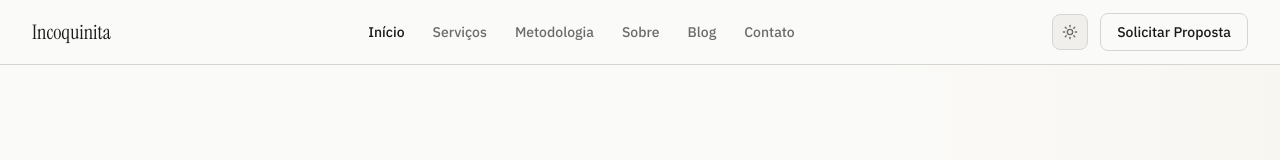
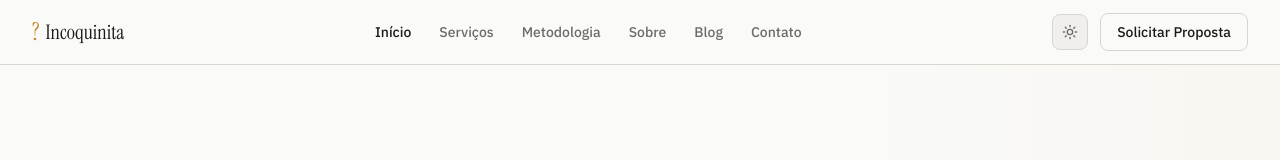
Before and after one commit to gomesdevs/Incoquinita-Website, a Next.js app: page / in a window 1280 px wide. Shown: the top 160 px of the page. Built offline with nearby package versions, Linux system fonts and the light colour scheme.

Commit message:
feat(creative): add lockup ? Incoquinita to Header + Footer
? in Instrument Serif, amber color, acts as brand symbol.
Per CREATIVE-DEVELOPMENT.md §6: 'tratar o ? como glifo de marca'.
Header: ? + wordmark with hover accent transition.
Footer: same lockup, matches header treatment.

```diff
--- a/components/layout/Footer.tsx
+++ b/components/layout/Footer.tsx
@@ -16,7 +16,10 @@ export function Footer() {
       <div className="mx-auto max-w-7xl px-4 sm:px-6 lg:px-8">
         <div className="grid gap-8 py-12 sm:grid-cols-2 lg:grid-cols-4">
           <div className="sm:col-span-2 lg:col-span-1">
-            <Link href="/" className="flex items-center gap-2.5">
+            <Link href="/" className="flex items-center gap-1.5">
+              <span className="font-display text-2xl font-normal text-accent">
+                ?
+              </span>
               <span className="font-display text-xl font-normal text-text-primary">
                 {SITE.name}
               </span>
--- a/components/layout/Header.tsx
+++ b/components/layout/Header.tsx
@@ -15,7 +15,10 @@ export function Header() {
   return (
     <header className="sticky top-0 z-50 border-b border-border bg-bg-primary/80 backdrop-blur-xl">
       <div className="mx-auto flex h-16 max-w-7xl items-center justify-between px-4 sm:px-6 lg:px-8">
-        <Link href="/" className="flex items-center group">
+        <Link href="/" className="flex items-center gap-1.5 group">
+          <span className="font-display text-2xl font-normal text-accent transition-colors group-hover:text-accent-hover">
+            ?
+          </span>
           <span className="font-display text-xl font-normal text-text-primary transition-colors group-hover:text-accent">
             {SITE.name}
           </span>
```
